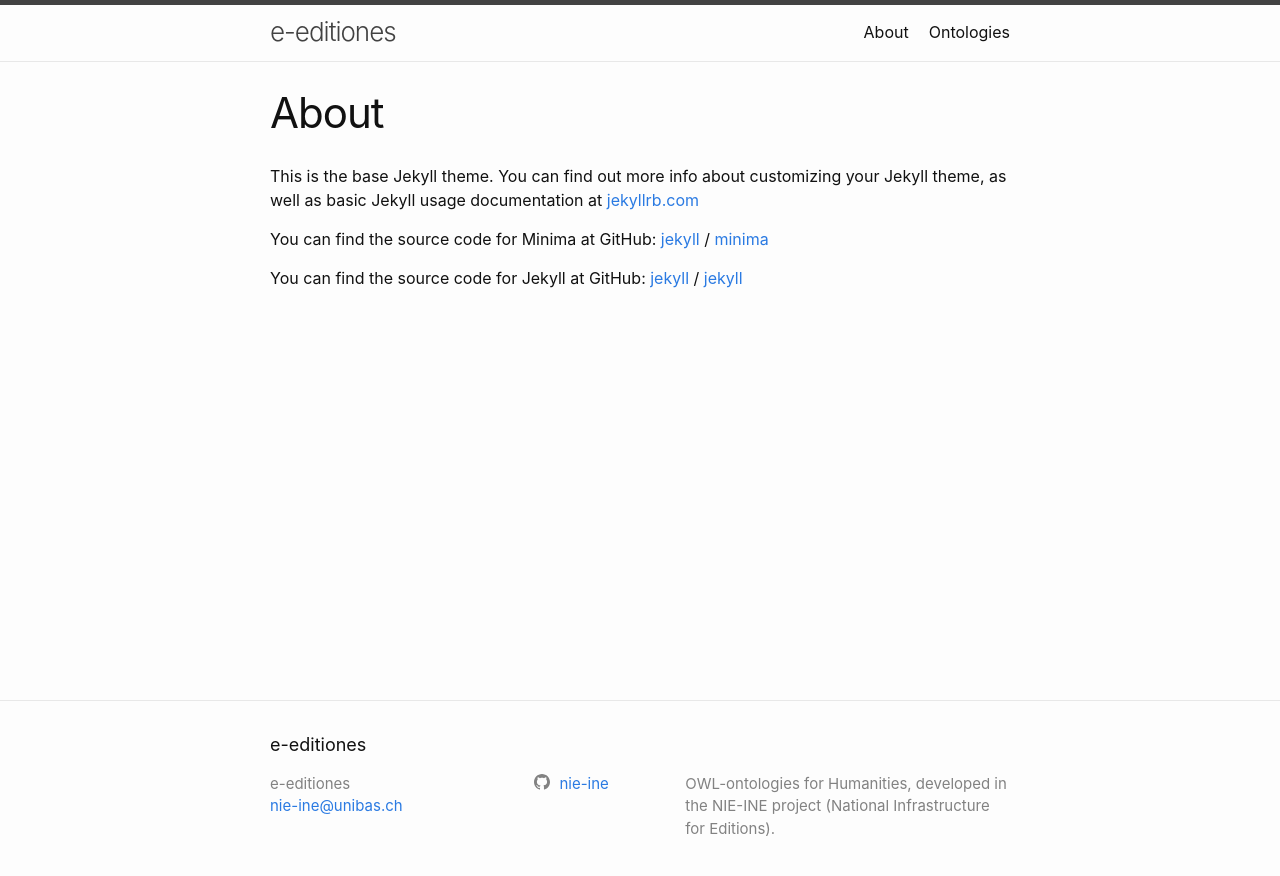
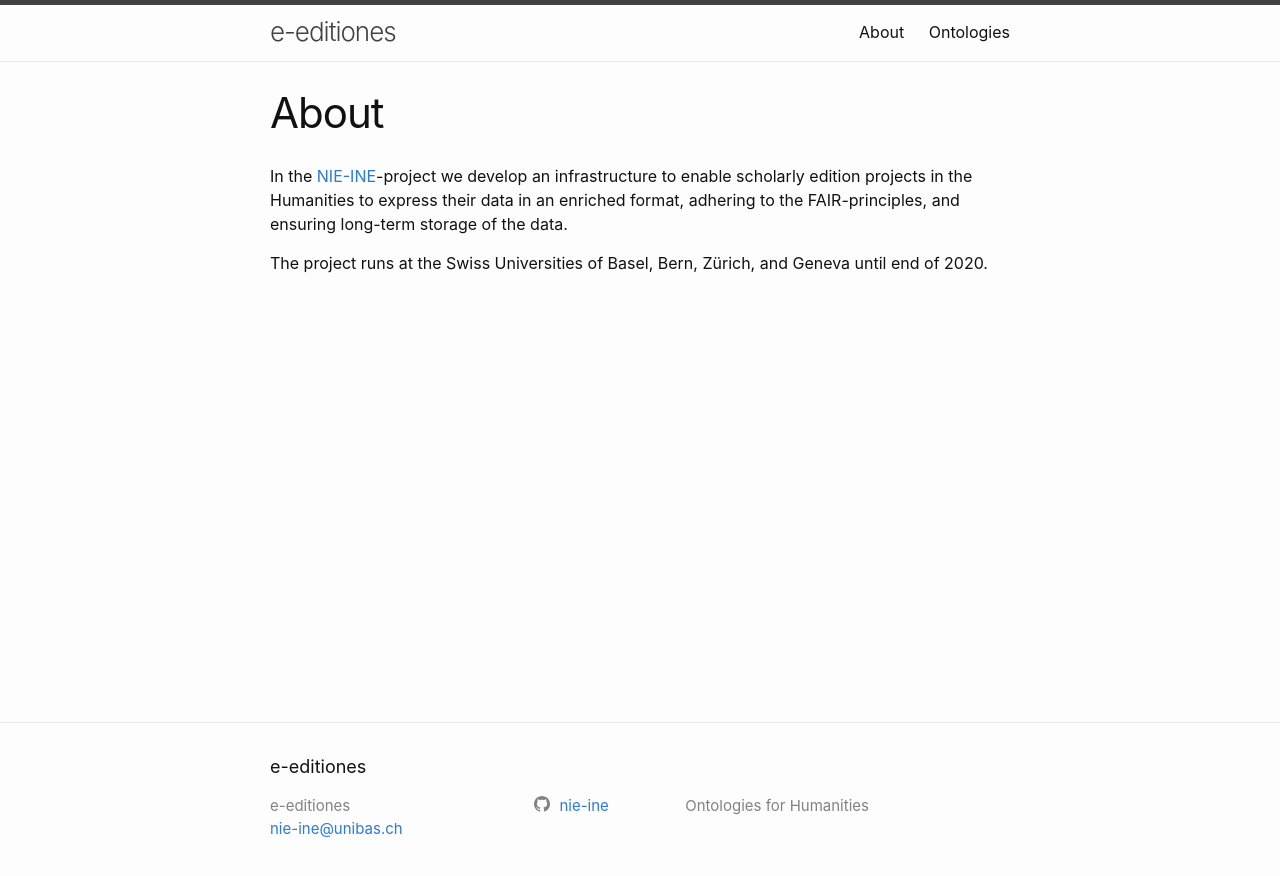
Before and after one commit to nie-ine/e-editiones, a Jekyll site: the page built from about.markdown, in a window 1280 px wide. Shown: the top 876 px of the page. Built offline with Jekyll 4.4.1, drawn with Linux system fonts in a browser that asks for light colours.

Commit message:
added some structure

```diff
--- a/_config.yml
+++ b/_config.yml
@@ -21,8 +21,7 @@
 title: e-editiones
 email: nie-ine@unibas.ch
 description: >- # this means to ignore newlines until "baseurl:"
-  OWL-ontologies for Humanities, developed in the
-  NIE-INE project (National Infrastructure for Editions).
+  Ontologies for Humanities
 baseurl: "/e-editiones" # the subpath of your site, e.g. /blog
 url: "http://nie-ine.github.io" # the base hostname & protocol for your site, e.g. http://example.com
 #twitter_username: jekyllrb
@@ -32,6 +31,17 @@
 theme: minima
 plugins:
   - jekyll-feed
+
+# Ontology collections
+collections_dir: ontologies
+collections:
+  generic:
+    output: true
+    permalink: /ontology/:name
+  project:
+    output: true
+    permalink: /ontology:name
+
 
 # Exclude from processing.
 # The following items will not be processed, by default.
--- a/_includes/header.html
+++ b/_includes/header.html
@@ -17,12 +17,14 @@
         </label>
 
         <div class="trigger">
-          {%- for path in page_paths -%}
+          <a class="page-link" href="/e-editiones/about/">About</a>
+          <a class="page-link" href="/e-editiones/ontology/">Ontologies</a>
+<!--           {%- for path in page_paths -%}
             {%- assign my_page = site.pages | where: "path", path | first -%}
             {%- if my_page.title -%}
             <a class="page-link" href="{{ my_page.url | relative_url }}">{{ my_page.title | escape }}</a>
             {%- endif -%}
-          {%- endfor -%}
+          {%- endfor -%} -->
         </div>
       </nav>
     {%- endif -%}
--- a/_layouts/home.html
+++ b/_layouts/home.html
@@ -9,7 +9,7 @@
 
   {{ content }}
 
-  {%- if site.posts.size > 0 -%}
+<!--   {%- if site.posts.size > 0 -%}
     <h2 class="post-list-heading">{{ page.list_title | default: "News" }}</h2>
     <ul class="post-list">
       {%- for post in site.posts -%}
@@ -29,6 +29,6 @@
     </ul>
 
     <p class="rss-subscribe">subscribe <a href="{{ "/feed.xml" | relative_url }}">via RSS</a></p>
-  {%- endif -%}
+  {%- endif -%} -->
 
 </div>
--- a/about.markdown
+++ b/about.markdown
@@ -4,15 +4,9 @@
 permalink: /about/
 ---
 
-This is the base Jekyll theme. You can find out more info about customizing your Jekyll theme, as well as basic Jekyll usage documentation at [jekyllrb.com](https://jekyllrb.com/)
+In the [NIE-INE]-project we develop an infrastructure to enable scholarly edition projects in the Humanities to express their data in an enriched format, adhering to the FAIR-principles, and ensuring long-term storage of the data.
 
-You can find the source code for Minima at GitHub:
-[jekyll][jekyll-organization] /
-[minima](https://github.com/jekyll/minima)
-
-You can find the source code for Jekyll at GitHub:
-[jekyll][jekyll-organization] /
-[jekyll](https://github.com/jekyll/jekyll)
+The project runs at the Swiss Universities of Basel, Bern, Zürich, and Geneva until end of 2020.
 
 
-[jekyll-organization]: https://github.com/jekyll
+[NIE-INE]: https://www.nie-ine.ch
--- a/index.markdown
+++ b/index.markdown
@@ -1,6 +1,4 @@
 ---
-# Feel free to add content and custom Front Matter to this file.
-# To modify the layout, see https://jekyllrb.com/docs/themes/#overriding-theme-defaults
-
-layout: home
+layout: page
+title: Ontologies for Humanities
 ---
--- /dev/null
+++ b/ontologies/index.markdown
@@ -0,0 +1,5 @@
+---
+layout: ontologies
+title: Ontologies
+permalink: /ontology/
+---
```
Also changed, not shown: _layouts/ontologies.html (added, +40 -0 lines), ontologies.markdown (deleted, +0 -18 lines), ontologies/_generic/agent-ontology.md (added, +6 -0 lines), ontologies/_generic/calendar-ontology.md (added, +4 -0 lines), 4 other files.
